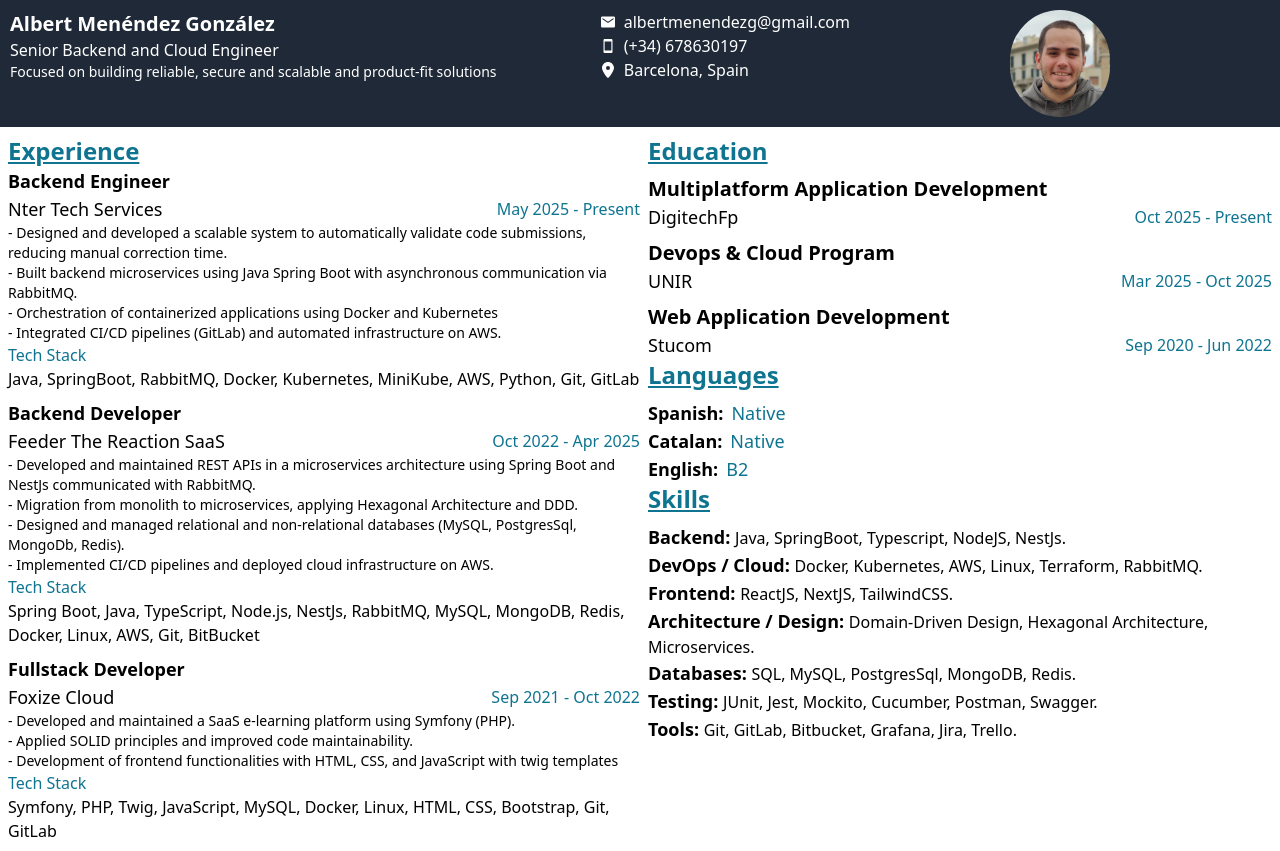
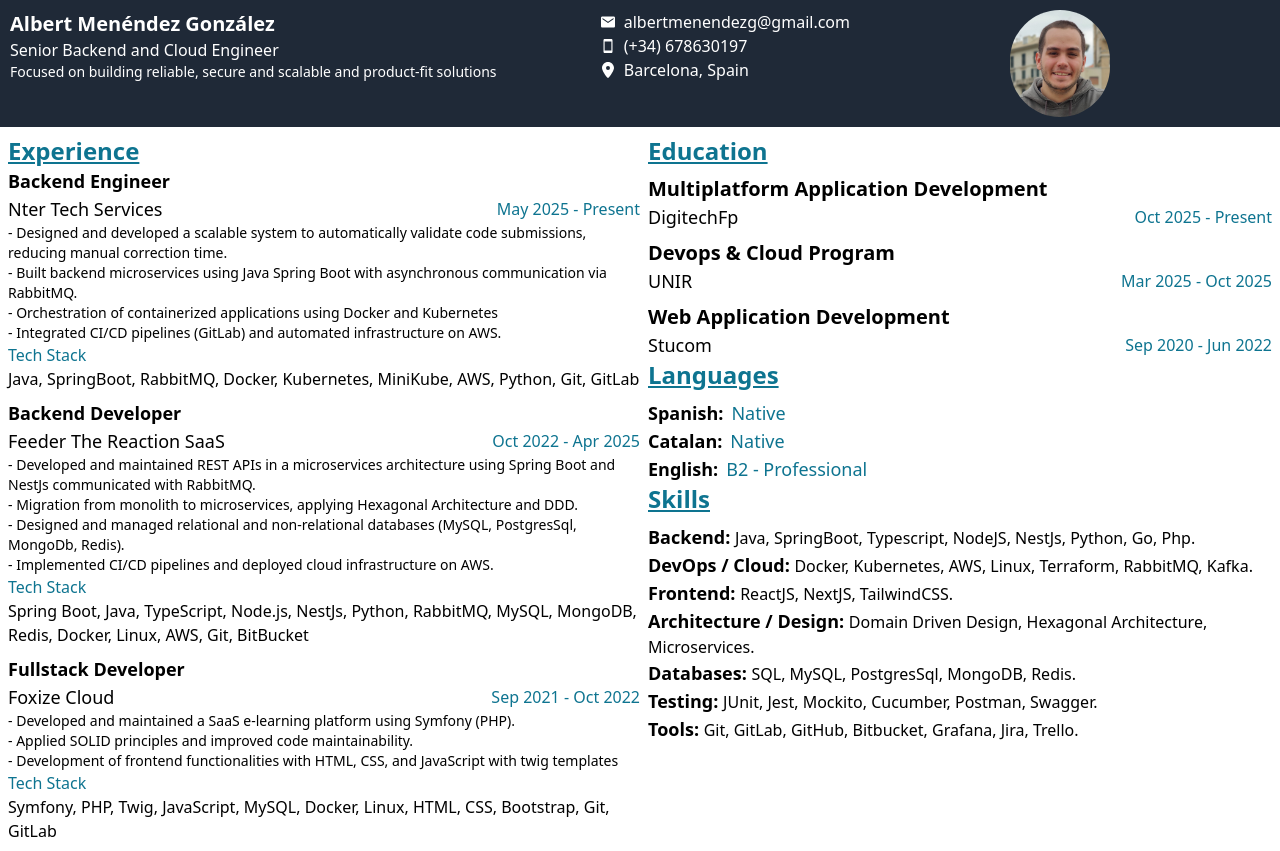
Before and after one commit to albertmenendezg/CV, a React (Create React App) app: page / in a window 1280 px wide. Built offline with nearby package versions, Linux system fonts and the light colour scheme.

Commit message:
Updated CV

```diff
--- a/src/components/Experience.tsx
+++ b/src/components/Experience.tsx
@@ -67,7 +67,7 @@ const Experience = () => {
                         "Designed and managed relational and non-relational databases (MySQL, PostgresSql, MongoDb, Redis).",
                         "Implemented CI/CD pipelines and deployed cloud infrastructure on AWS."
                     ]}
-                    techStack={["Spring Boot", "Java", "TypeScript", "Node.js", "NestJs", "RabbitMQ", "MySQL", "MongoDB", "Redis", "Docker", "Linux", "AWS", "Git", "BitBucket"]}
+                    techStack={["Spring Boot", "Java", "TypeScript", "Node.js", "NestJs", "Python", "RabbitMQ", "MySQL", "MongoDB", "Redis", "Docker", "Linux", "AWS", "Git", "BitBucket"]}
                 />
                 <ExperienceItem
                     role="Fullstack Developer"
--- a/src/components/Languages.tsx
+++ b/src/components/Languages.tsx
@@ -20,7 +20,7 @@ const Languages = () => {
             <div className="flex flex-col flex-wrap pt-2">
                 <LanguageItem name="Spanish" level="Native" />
                 <LanguageItem name="Catalan" level="Native" />
-                <LanguageItem name="English" level="B2" />
+                <LanguageItem name="English" level="B2 - Professional" />
             </div>
         </div>
     );
--- a/src/components/Skills.tsx
+++ b/src/components/Skills.tsx
@@ -4,13 +4,13 @@ interface ISkillCategory {
 }
 
 const skillCategories: ISkillCategory[] = [
-    { category: "Backend", skills: ["Java", "SpringBoot", "Typescript", "NodeJS", "NestJs"] },
-    { category: "DevOps / Cloud", skills: ["Docker", "Kubernetes", "AWS", "Linux", "Terraform", "RabbitMQ"] },
+    { category: "Backend", skills: ["Java", "SpringBoot", "Typescript", "NodeJS", "NestJs", "Python", "Go", "Php"] },
+    { category: "DevOps / Cloud", skills: ["Docker", "Kubernetes", "AWS", "Linux", "Terraform", "RabbitMQ", "Kafka"] },
     { category: "Frontend", skills: ["ReactJS", "NextJS", "TailwindCSS"] },
-    { category: "Architecture / Design", skills: ["Domain-Driven Design", "Hexagonal Architecture", "Microservices"] },
+    { category: "Architecture / Design", skills: ["Domain Driven Design", "Hexagonal Architecture", "Microservices"] },
     { category: "Databases", skills: ["SQL", "MySQL", "PostgresSql", "MongoDB", "Redis"] },
     { category: "Testing", skills: ["JUnit", "Jest", "Mockito", "Cucumber", "Postman", "Swagger"] },
-    { category: "Tools", skills: ["Git", "GitLab", "Bitbucket", "Grafana", "Jira", "Trello"] },
+    { category: "Tools", skills: ["Git", "GitLab", "GitHub", "Bitbucket", "Grafana", "Jira", "Trello"] },
 ];
 
 const Skills = () => {
```
